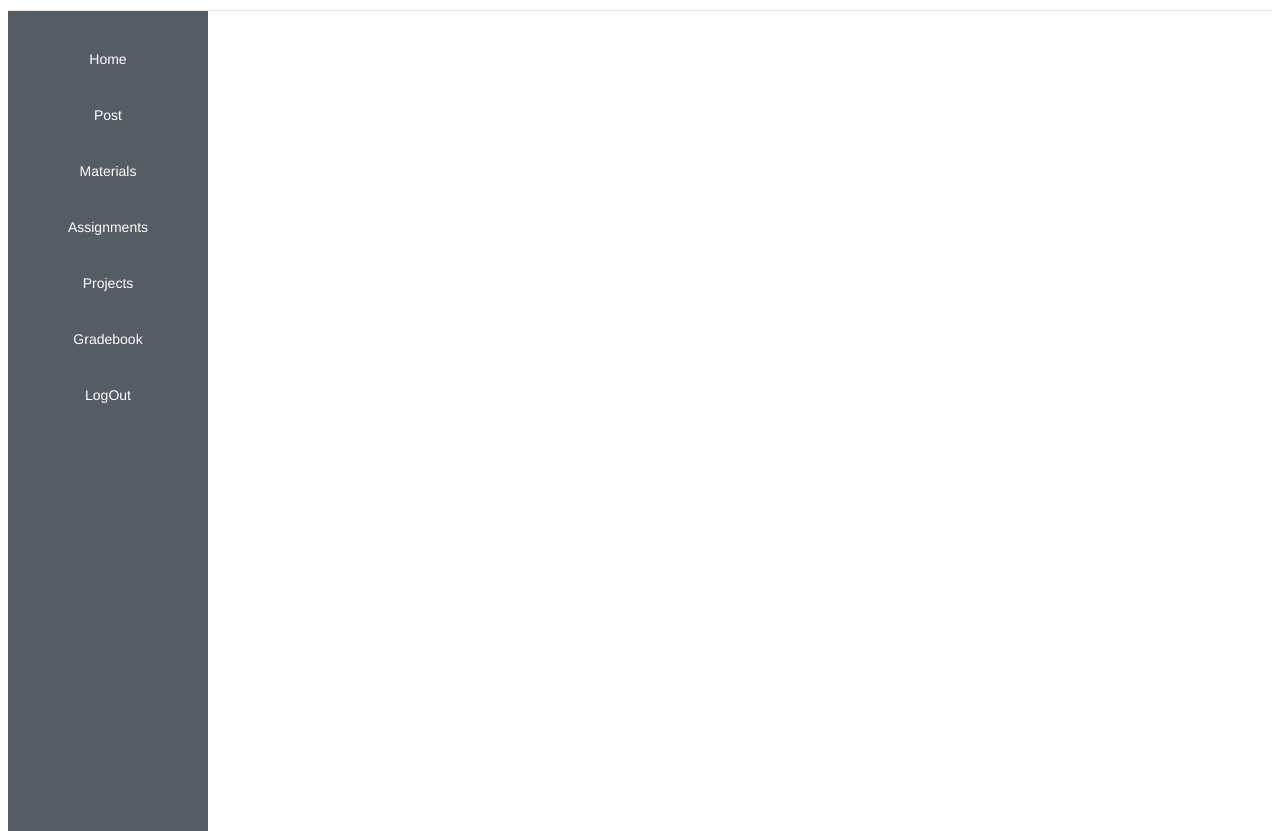
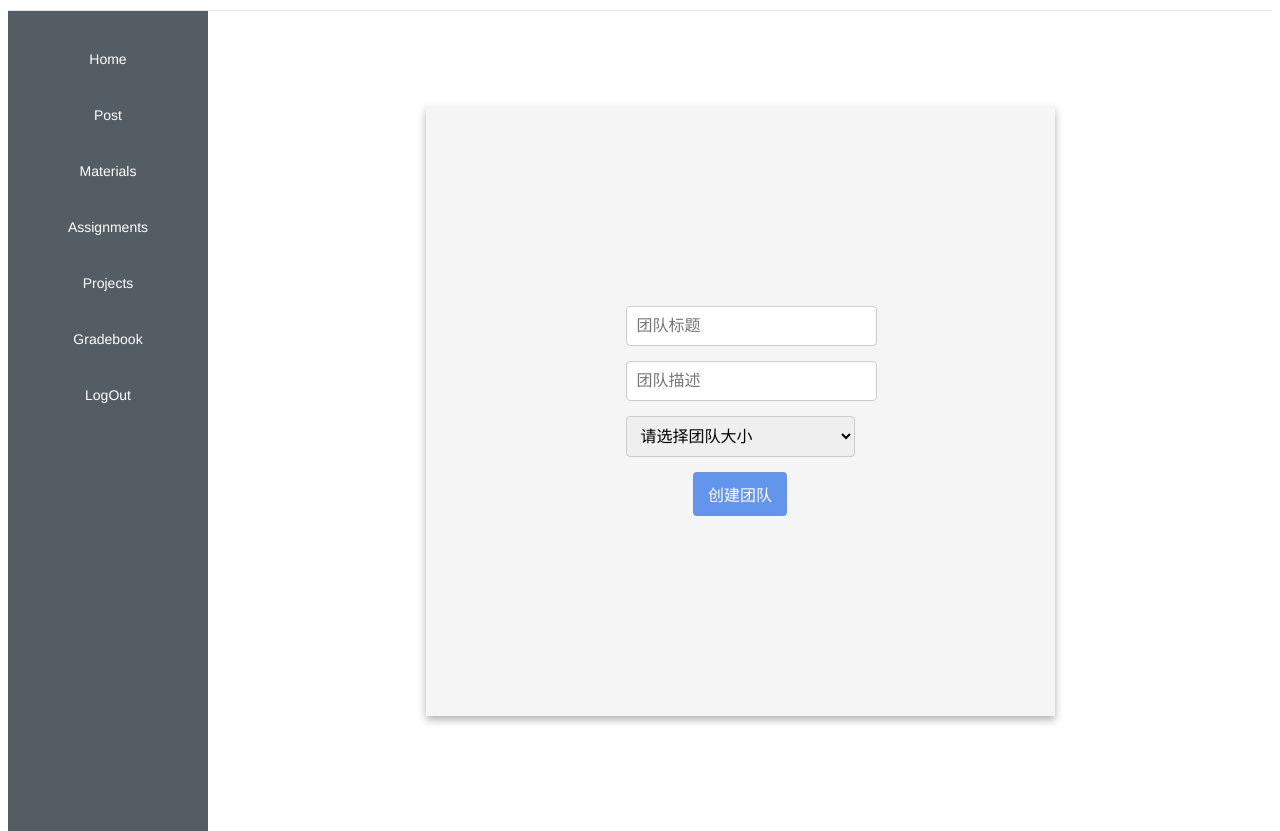
Before and after one commit to susjunyou/CS309-OOAD-2023-Fall, a Vue app in the folder frontend/vue-project-introduction-master/: page /createTeam in a window 1280 px wide. Built offline with nearby package versions, Linux system fonts and the light colour scheme; what v-calendar would draw is missing.

Commit message:
创建team的页面搭建完成，但是调用api未成功

```diff
--- a/frontend/vue-project-introduction-master/src/views/createTeam.vue
+++ b/frontend/vue-project-introduction-master/src/views/createTeam.vue
@@ -1,9 +1,11 @@
 <template>
   <div>
+
     <el-menu mode="horizontal" class="top_menu" text-color="#fff" background-color="cornflowerblue" >
       <el-menu-item v-for="course in courses" :key="course" @click="goTo(course.title)" >
         {{ course.title }}
       </el-menu-item>
+
     </el-menu>
 
 
@@ -23,7 +25,31 @@
       <el-menu-item index="7" @click="logoutClick">LogOut</el-menu-item>
     </el-menu>
     <!--  <div>-->
-
+    <div class="center-container">
+    <div class="form-container">
+      <form @click="createTeam">
+        <div class="form-group">
+          <input type="text" v-model="team.title" placeholder="团队标题" class="form-control" />
+        </div>
+        <div class="form-group">
+          <input type="text" v-model="team.description" placeholder="团队描述" class="form-control" />
+        </div>
+        <div class="form-group">
+          <select v-model="team.teamSize" class="form-control">
+            <option disabled value="0">请选择团队大小</option>
+            <option v-for="number in maxpeople" :key="number" :value="number">{{ number }}</option>
+          </select>
+        </div>
+        <button type="submit" class="submit-btn">创建团队</button>
+      </form>
+    </div>
+    </div>
+    <div v-if="isPopupVisible" class="popup">
+      <div class="popup-content">
+        <p>团队创建成功！</p>
+        <button @click="isPopupVisible = false">关闭</button>
+      </div>
+    </div>
   </div>
 </template>
 <script >
@@ -37,19 +63,51 @@ export default {
       assignments: [],
       projects: [],
       materials: [],
-      myValue: '',    };
+      myValue: '',
+      team: {
+        title: '',
+        description: '',
+        teamSize: 0
+      },
+      maxpeople:0,
+      projectid:0,
+      sid:0,
+      isPopupVisible: false, // 控制弹窗显示的布尔值
+    };
   },
 
 
   async created() {
+    this.maxpeople = Number(localStorage.getItem("currentprojectmaxpeopleinteam"));
+    this.projectid=localStorage.getItem("currentprojectid");
+    this.sid=localStorage.getItem("id");
+    this.myValue=localStorage.getItem("currentcourse")
     await this.loadLocalStorageData(); // 使用 async/await 等待数据加载完成
-    this.myValue=localStorage.getItem("currentcourse")
   },
   methods: {
+  async  createTeam() {
+      await this.$axios.get('/team/create', {
+        params: {
+          teamName: String(this.team.title),
+          teamDescription: String(this.team.description),
+          teamSize: Number(this.team.teamSize),
+          projectId:Number(this.projectid),
+          leader:Number(this.sid),
+        }
+      }).then((res) => {
+        if (res.data.code === "0") {
+          this.isPopupVisible = true;
+console.log(res.data.data);
+        }
+      }).catch(error => {
+        console.error('Error loading course posts:', error);
+      });
+    },
     logoutClick() {
       this.$router.push('/Login');
       localStorage.clear();
     },
+
     goTo(route) {
 // 假设使用 Vue Router 进行导航
       localStorage.setItem("currentcourse",route);
@@ -126,5 +184,61 @@ export default {
 
 
 <style scoped>
+.center-container {
+  display: flex;
+  justify-content: center; /* 水平居中 */
+  align-items: center; /* 垂直居中 */
+  height: 100vh; /* 使容器占满整个视口高度 */
+}
 
+.form-container {
+  max-width: 700px;
+  margin: 0 auto;
+  padding: 200px;
+  background-color: #f5f5f5; /* 浅灰色背景 */
+  box-shadow: 0 4px 8px rgba(0.2, 0.5, 0.5, 0.3); /* 可选：为表单添加阴影效果 */
+}
+
+.form-group {
+  margin-bottom: 15px;
+}
+
+.form-control {
+  width: 100%;
+  padding: 10px;
+  font-size: 16px;
+  border: 1px solid #ccc;
+  border-radius: 4px;
+}
+
+.submit-btn {
+  padding: 10px 15px;
+  font-size: 16px;
+  color: white;
+  background-color: cornflowerblue;
+  border: none;
+  border-radius: 4px;
+  cursor: pointer;
+}
+.popup {
+  position: fixed;
+  top: 0;
+  left: 0;
+  width: 100%;
+  height: 100%;
+  background-color: rgba(0, 0, 0, 0.5);
+  display: flex;
+  justify-content: center;
+  align-items: center;
+}
+
+.popup-content {
+  background-color: white;
+  padding: 20px;
+  border-radius: 5px;
+  box-shadow: 0 2px 10px rgba(0, 0, 0, 0.2);
+}
+.submit-btn:hover {
+  background-color: royalblue;
+}
 </style>
--- a/frontend/vue-project-introduction-master/src/views/projects.vue
+++ b/frontend/vue-project-introduction-master/src/views/projects.vue
@@ -34,7 +34,7 @@
         <p>截止日期: {{ project.ddl }}</p>
         <p>状态: {{ project.status }}</p>
         <p>团队人数上限: {{ project.maxpeopleinteam }}</p>
-        <p @click="go('createTeam')" class="clickable-text">创建team</p>
+        <p @click="go1(project)" class="clickable-text">创建team</p>
         <p @click="join(project)" class="clickable-text">加入 team</p>
 
       </div>
@@ -69,15 +69,20 @@ export default {
     },
     goTo(route) {
 // 假设使用 Vue Router 进行导航
-      localStorage.setItem("coursename",route)
+      localStorage.setItem("currentcourse",route)
       this.$router.push( "course" );
     },
     join(route) {
       localStorage.setItem("currentprojectid",route.id)
       this.$router.push('joinTeam');
     },
+    go1(route) {
+      localStorage.setItem("currentprojectid",route.id);
+      localStorage.setItem("currentprojectmaxpeopleinteam",route.maxpeopleinteam);
+      this.$router.push('createTeam');
+    },
     go(route) {
-
+      // localStorage.setItem("currentprojectid",route)
       this.$router.push(route);
     },
     async loadLocalStorageData() {
```
